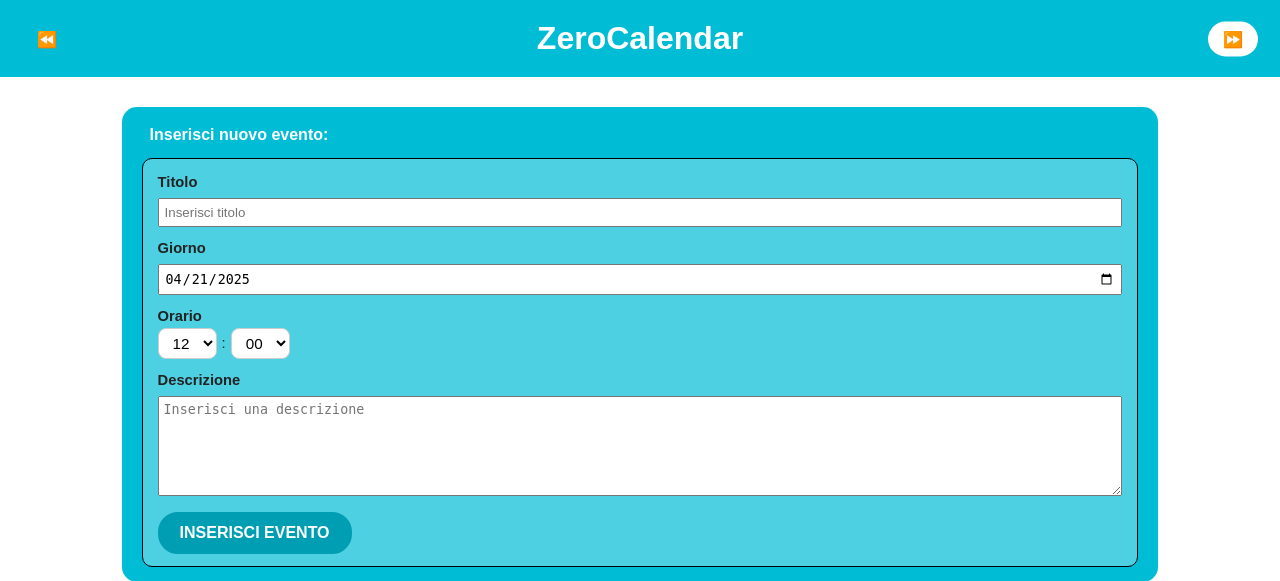
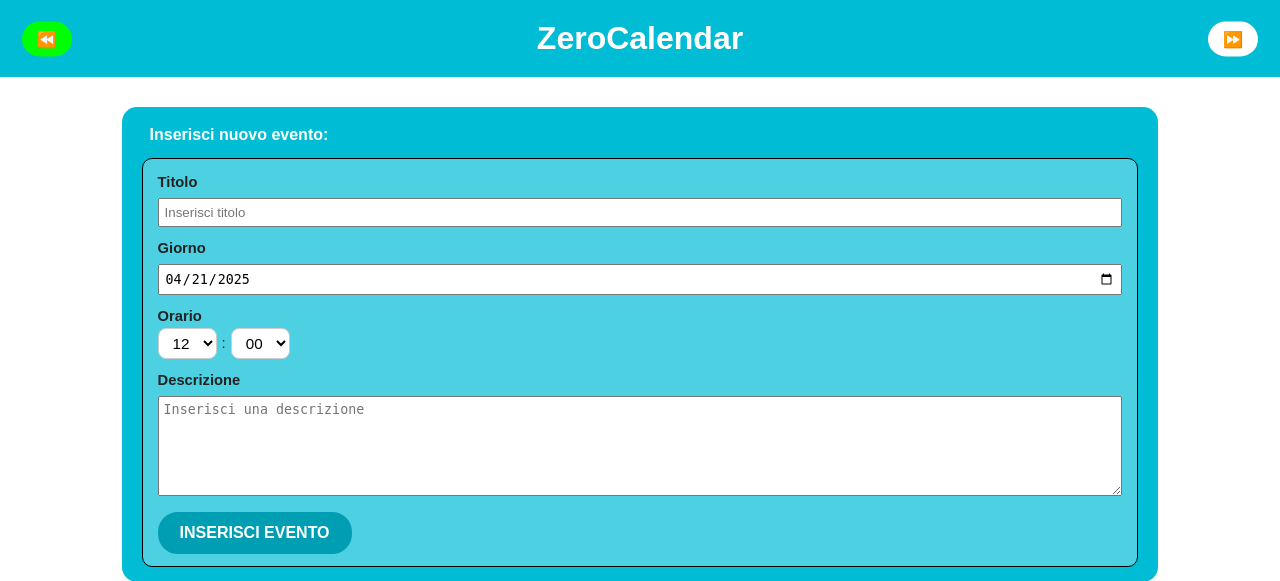
Before and after one commit to ZeroRickMore/ZeroCalendar, a Flask app: page /add_event in a window 1280 px wide, with the pointer over the restyled element. Shown: the top 581 px of the page. Run offline with Flask 3, Linux system fonts and the light colour scheme.

Commit message:
Update styles.css

```diff
--- a/static/styles.css
+++ b/static/styles.css
@@ -52,9 +52,8 @@ body {
 }
 
 .back-button:hover, .forward-button:hover {
-    background-color: #00bcd4;
+    background-color: #00ff04;
     color: white;
-    border-color: #00bcd4;
 }
 
 /* Calendar Container */
@@ -88,9 +87,12 @@ select:focus, .button:focus {
 }
 
 select:hover, .button:hover {
+    /*
     background-color: #00bcd4;
     color: white;
     border-color: #00bcd4;
+    */
+    scale: 1.085;
 }
 
 .button {
```
